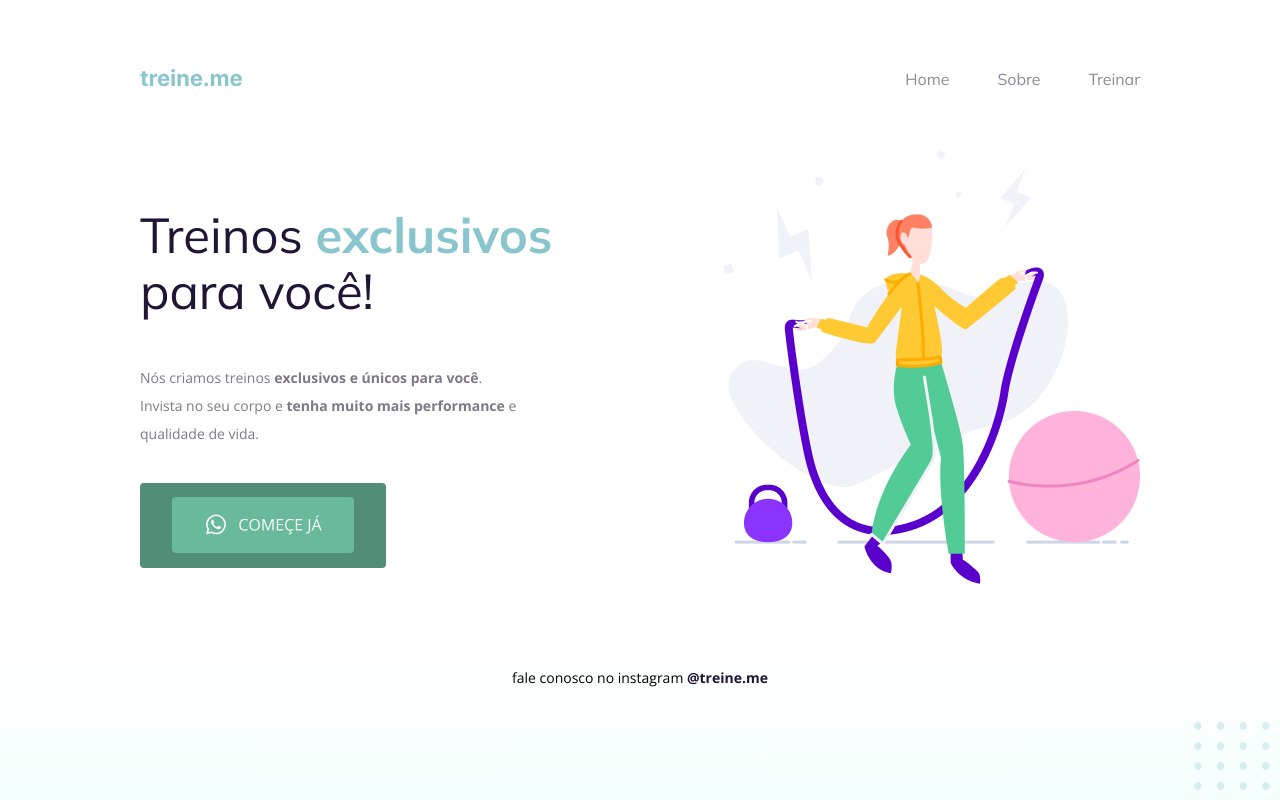
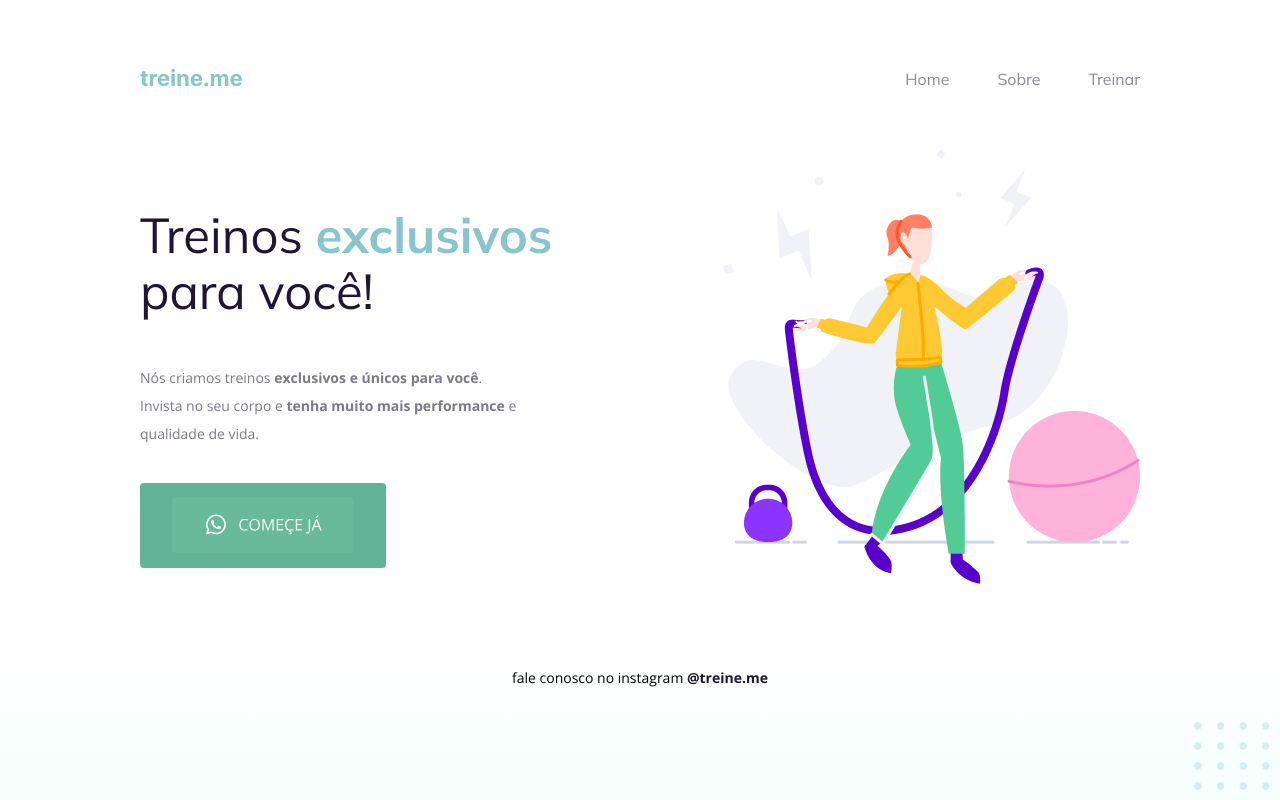
Before and after one commit to carolinadlopes/Projeto2-Explorer, a plain HTML site: page index.html in a window 1280 px wide. In both pictures the pointer is over the button 263 px from the left and 525 px from the top of the page. Drawn offline with nearby package versions, Linux system fonts and the light colour scheme.

Commit message:
Update style.css

```diff
--- a/style.css
+++ b/style.css
@@ -99,7 +99,7 @@ button {
 }
 
 button:hover {
-  background: #528d78
+  background: #61b497
 }
 
 footer {
```
